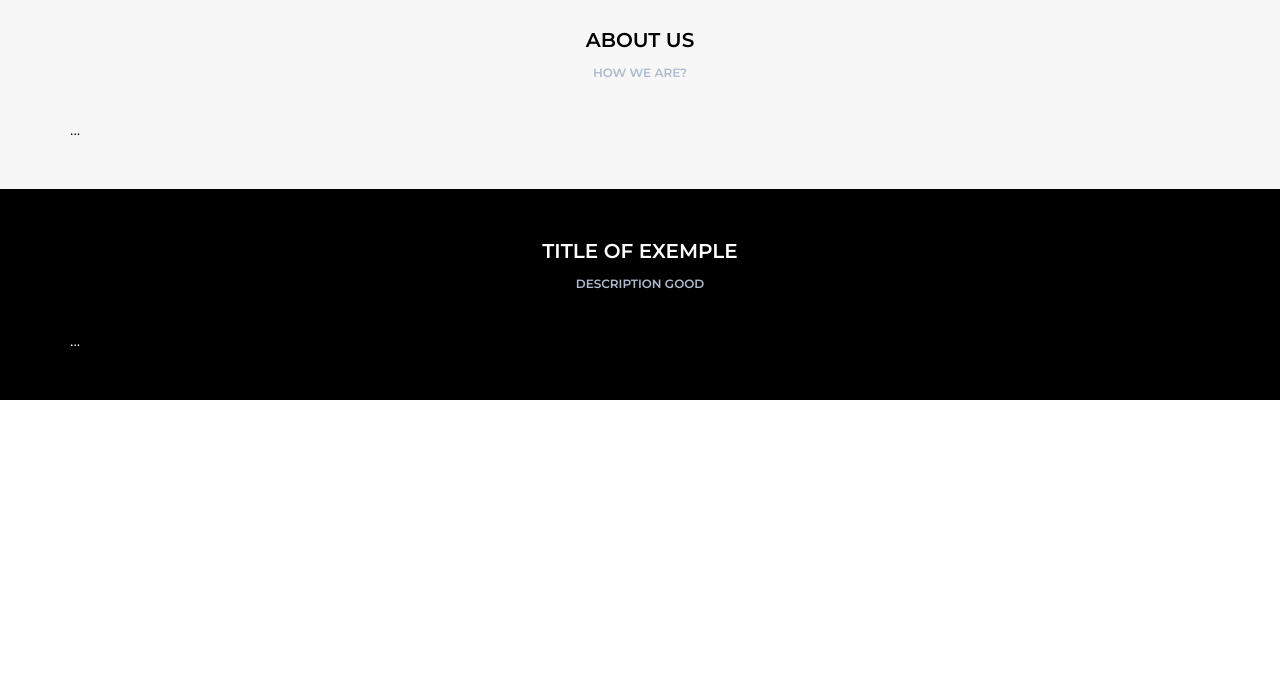
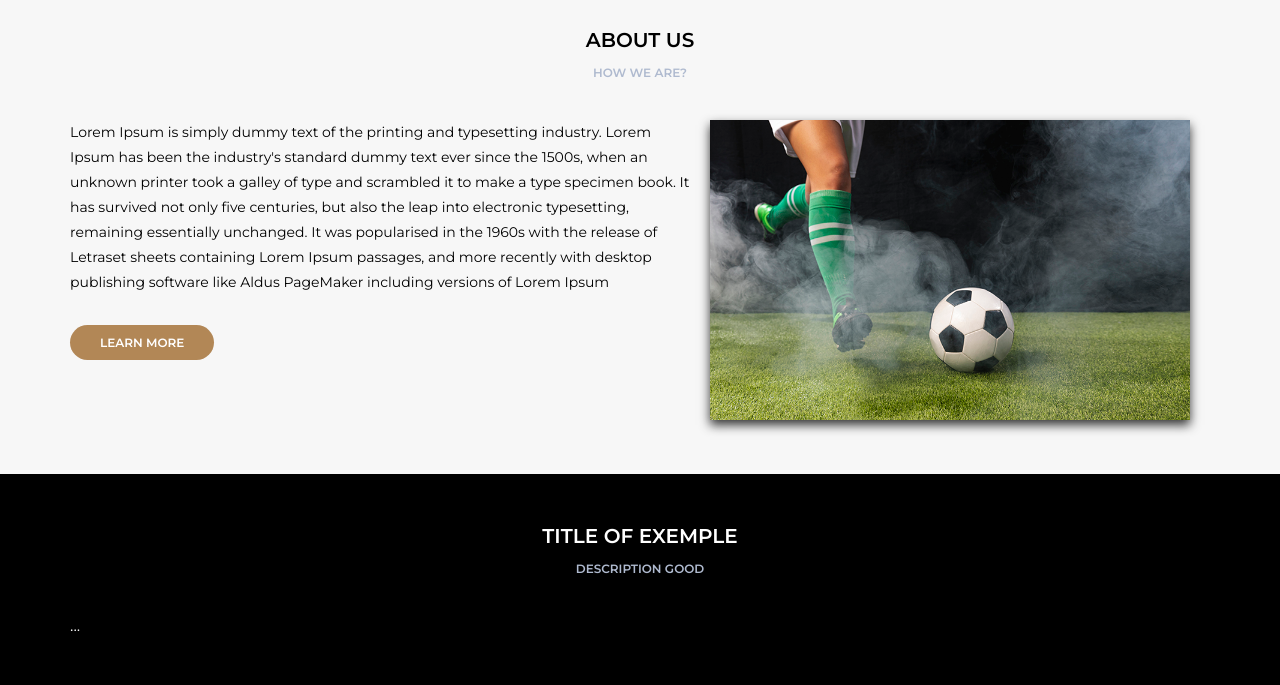
Before and after one commit to thiiagohsc/awax, a plain HTML site: page index.html in a window 1280 px wide. Shown: the part 822-1507 px from the top of the page. Before the commit the page ends 1222 px from the top, so only its background shows below. Drawn offline with Linux system fonts and the light colour scheme.

Commit message:
Inserindo About US

```diff
--- a/assets/css/style.css
+++ b/assets/css/style.css
@@ -70,6 +70,19 @@ header {
     color: #ccc;
 }
 
+.buttom {
+    text-decoration: none;
+    display: inline-block;
+    background-color: #b28756;
+    color: white;
+    text-transform: uppercase;
+    font-size: 12px;
+    font-weight: 600;
+    padding: 10px 30px;
+    margin-top: 30px;
+    border-radius: 20px;
+}
+
 
 .banner {
     height:calc(100vh - 100px);
@@ -115,19 +128,6 @@ header {
 .banner .slidearea h2 {
     text-transform: uppercase;
     margin-top: 10px;
-}
-
-.banner a {
-    text-decoration: none;
-    display: block;
-    background-color: #b28756;
-    color: white;
-    text-transform: uppercase;
-    font-size: 12px;
-    font-weight: 600;
-    padding: 10px 30px;
-    margin-top: 30px;
-    border-radius: 20px;
 }
 
 .banner .sliders-pointers {
@@ -205,3 +205,26 @@ header {
 
 
 /* ABOUT US */
+
+.section-aboutus {
+ display: flex;
+}
+
+.section-aboutus--left {
+    flex: 1;
+}
+
+.section-aboutus--left p {
+    font-size: 14px;
+    line-height: 25px;
+}
+
+.section-aboutus--right {
+    width: 520px;
+    text-align: center;
+}
+
+.section-aboutus--right img {
+    width: 480px;
+    box-shadow: 0px 5px 10px #333;
+}
--- a/index.html
+++ b/index.html
@@ -39,18 +39,18 @@
                     <div class="slidearea">
                         <h1>Design is about<br/><span>Communication</span></h1>
                         <h2>Call Us: +00 0 1234 5678</h2>
-                        <a href="">Get in touch!</a>
+                        <a href="" class="buttom">Get in touch!</a>
                     </div>
                 </div>
                 <div class="slidearea">
                     <h1>Design is about<br/><span>Communication</span></h1>
                     <h2>Call Us: +00 0 1234 5678</h2>
-                    <a href="">Get in touch!</a>
+                    <a href="" class="buttom"></a>>Get in touch!</a>
                 </div>
                 <div class="slidearea">
                     <h1>Design is about<br/><span>Communication</span></h1>
                     <h2>Call Us: +00 0 1234 5678</h2>
-                    <a href="">Get in touch!</a>
+                    <a href="" class="buttom"></a>>Get in touch!</a>
                 </div>
             </div>
             <div class="sliders-pointers">
@@ -64,7 +64,17 @@
             <div class="section-title">ABOUT US</div>
             <div class="section-desc">HOW WE ARE?</div>
             <div class="section-body">
-                ...
+                <div class="section-aboutus">
+                    <div class="section-aboutus--left">
+                        <p>
+                            Lorem Ipsum is simply dummy text of the printing and typesetting industry. Lorem Ipsum has been the industry's standard dummy text ever since the 1500s, when an unknown printer took a galley of type and scrambled it to make a type specimen book. It has survived not only five centuries, but also the leap into electronic typesetting, remaining essentially unchanged. It was popularised in the 1960s with the release of Letraset sheets containing Lorem Ipsum passages, and more recently with desktop publishing software like Aldus PageMaker including versions of Lorem Ipsum
+                        </p>
+                            <a href="" class="buttom">Learn More</a>
+                    </div>
+                    <div class="section-aboutus--right">
+                        <img src="./images/foto9.jpg">
+                    </div>
+                </div>
             </div>
         </section>
 
```
Also changed, not shown: 1 other file.
